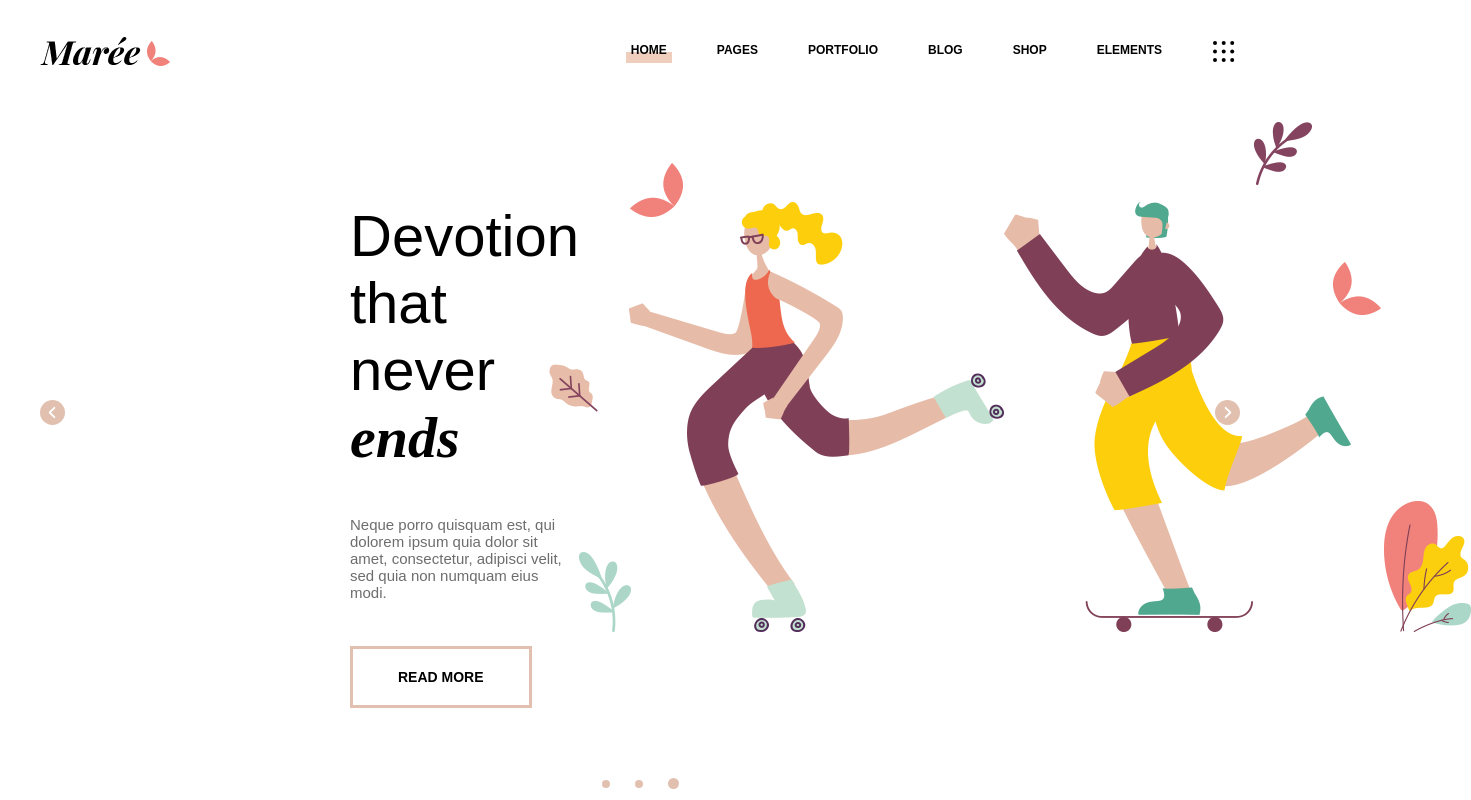
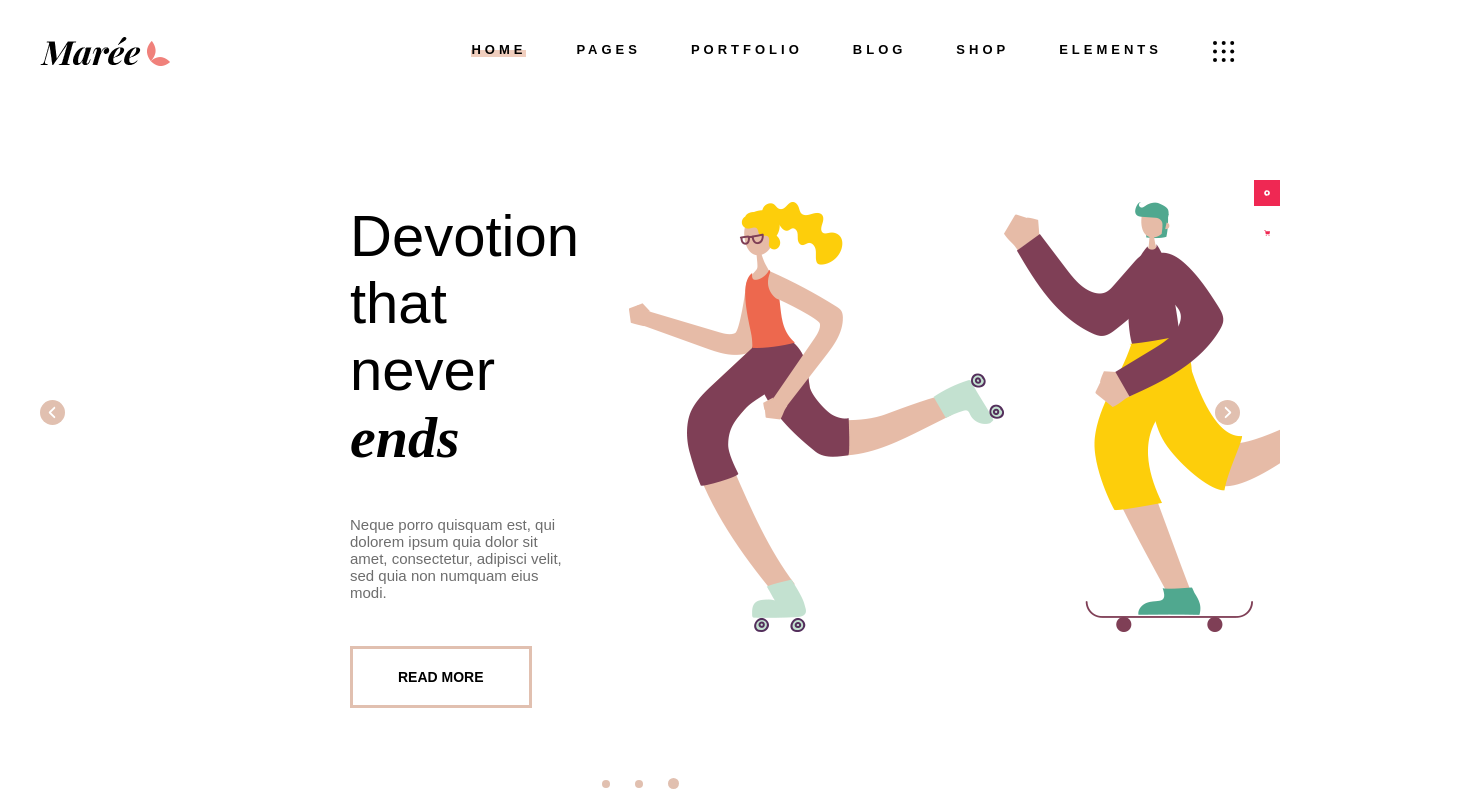
Before and after one commit to MirkoCherchi/proj-html-vuejs, a Vue app: page / in a window 1280 px wide. Shown: the top 800 px of the page, 1471 px wide, since content can reach past the window. Built offline with nearby package versions, Linux system fonts and the light colour scheme.

Commit message:
feat: new function

```diff
--- a/src/App.vue
+++ b/src/App.vue
@@ -19,6 +19,35 @@ export default {
     <Header />
     <Main />
     <Footer />
+
+    <img class="absolute-circle" src="../src/assets/svg/svg-4.svg" alt="">
+    <img class="absolute-shop" src="../src/assets/svg/svg-6.svg" alt="">
+
 </template>
 
-<style scoped lang="scss"></style>
+<style scoped lang="scss">
+
+
+img{
+    position: fixed;
+    top: 180px;
+    right: 0;
+    bottom: 0;
+}
+ .absolute-shop {
+    width: 2%;
+    right: 0;
+    top: calc(180px + 5%);
+    background-color: #fff;
+    padding: 10px;
+    z-index: 999;
+}
+
+.absolute-circle {
+    width: 2%;
+    right: 0;
+    background-color: #ef2853;
+    padding: 10px;
+    z-index: 999;
+}
+</style>
--- a/src/assets/style/_reset.scss
+++ b/src/assets/style/_reset.scss
@@ -7,6 +7,7 @@
 body{
     font-family: Muli,sans-serif;
     cursor: url(../../../public/img/cursor.png) 10 10, auto;
+
 }
 
 ul{
--- a/src/components/footer/Footer.vue
+++ b/src/components/footer/Footer.vue
@@ -31,6 +31,15 @@ export default {
                 },
             ],
         };
+
+    },
+    methods: {
+        scrollToTop() {
+            window.scrollTo({
+                top: 0,
+                behavior: "smooth",
+            });
+        },
     },
 };
 </script>
@@ -39,7 +48,7 @@ export default {
     <footer>
         <div class="cont-footer">
             <!-- Freccia decorativa -->
-            <img class="arrow1" src="../../assets/svg/svg-2.svg" alt="" />
+            <img @click="scrollToTop" class="arrow1" src="../../assets/svg/svg-2.svg" alt="" />
 
             <!-- Contenitore degli elementi -->
             <div class="items">
@@ -91,6 +100,7 @@ export default {
         position: absolute;
         bottom: 35px;
         right: 35px;
+        cursor: pointer;
     }
 }
 
@@ -122,7 +132,12 @@ export default {
             a {
                 text-decoration: none;
                 color: $black;
+
+                &:hover{
+                    color: $white;
+                }
             }
+
         }
     }
 }
--- a/src/components/header/HeaderNavbar.vue
+++ b/src/components/header/HeaderNavbar.vue
@@ -31,13 +31,13 @@ export default {
     <!-- Lista di navigazione con elementi dinamici -->
     <ul class="list-nav">
         <!-- Itera sugli elementi di navigazione nell'array -->
-        <li v-for="(item, index) in navItems" :class="{ active: index === currentActiveIndex }">
-            <!-- Se l'elemento non ha un'immagine, mostra un link di testo -->
-            <a :href="item.href" v-if="!item.imgSrc" @click="setActive(index)">
+        <li v-for="(item, index) in navItems">
+            <!-- Aggiungi la classe active solo se l'elemento non ha un'immagine -->
+            <a :href="item.href" v-if="!item.imgSrc" :class="{ active: index === currentActiveIndex }" @click="setActive(index)">
                 {{ item.text }}
             </a>
-            <!-- Se l'elemento ha un'immagine, mostra un link con l'immagine -->
-            <a :href="item.href" v-else>
+            <!-- Per gli elementi con immagine, applica la classe active in modo simile -->
+            <a :href="item.href" v-else :class="{ active: index === currentActiveIndex }">
                 <img class="absolute-circle" :src="item.imgSrc" :alt="item.alt" />
             </a>
         </li>
@@ -58,7 +58,12 @@ export default {
             color: $black;
             text-transform: uppercase;
             font-weight: 600;
-            font-size: 12px;
+            font-size: 13px;
+        letter-spacing: 4px;
+
+        &:hover{
+            background: linear-gradient(to top, $bg-li 50%, $white 50%);
+        }
         }
     }
 
--- a/src/components/main/MainSection1.vue
+++ b/src/components/main/MainSection1.vue
@@ -114,6 +114,25 @@ h1 {
     display: flex;
     width: 100%;
     padding: 100px 280px 0px 350px;
+    overflow: hidden;
+    &:hover .absolute1{
+            transform: translateX(-80px) translateY(-220px) rotate(360deg);
+    }
+    &:hover .absolute2{
+            transform: translateX(0px) translateY(-50px) rotate(360deg);
+    }
+    &:hover .absolute5{
+            transform: translateX(-40px) translateY(-450px) rotate(360deg);
+    }
+    &:hover .absolute3{
+            transform: translateX(200px) translateY(-500px) rotate(360deg);
+    }
+    &:hover .absolute4{
+            transform: translateX(300px) translateY(-100px) rotate(360deg);
+    }
+    &:hover .absolute6{
+            transform: translateX(300px) translateY(-400px) rotate(360deg);
+    }
 }
 
 .left-section1 {
@@ -149,50 +168,55 @@ h1 {
 
 .image-container {
     display: flex;
+
+
+
 }
 
 .img-left {
     position: relative;
 
+
+
     .absolute1 {
         position: absolute;
-        bottom: 220px;
-        left: -80px;
+        transform: translateX(1010px) translateY(-220px);
+        transition: transform 2s;
     }
 
     .absolute2 {
         position: absolute;
-        bottom: 0;
-        left: -50px;
+        transform: translateX(1010px) translateY(-220px);
+        transition: transform 2s;
     }
 
     .absolute5 {
-        position: absolute;
-        left: 0;
-        top: -40px;
+         position: absolute;
+        transform: translateX(1010px) translateY(-220px);
+        transition: transform 2s;
     }
+
 }
 
 .img-right {
     position: relative;
 
     .absolute3 {
-        position: absolute;
-        right: 360px;
-        top: -80px;
-        left: 250px;
+         position: absolute;
+        transform: translateX(1010px) translateY(-220px);
+        transition: transform 2s;
     }
 
     .absolute4 {
-        position: absolute;
-        right: -120px;
-        bottom: 0;
+         position: absolute;
+        transform: translateX(1010px) translateY(-220px);
+        transition: transform 2s;
     }
 
     .absolute6 {
         position: absolute;
-        right: -30px;
-        top: 60px;
+        transform: translateX(1010px) translateY(-220px);
+        transition: transform 2s;
     }
 }
 
--- a/src/components/main/MainSection2.vue
+++ b/src/components/main/MainSection2.vue
@@ -115,23 +115,7 @@ export default {
         width: 100%;
     }
 
-    .absolute-shop {
-        position: absolute;
-        width: 8%;
-        top: 185px;
-        right: 0;
-        background-color: #fff;
-        padding: 10px;
-    }
 
-    .absolute-circle {
-        position: absolute;
-        width: 8%;
-        top: 120px;
-        right: 0;
-        background-color: $bg-8;
-        padding: 10px;
-    }
 
     .arrow1 {
         position: absolute;
--- a/src/components/main/MainSection3.vue
+++ b/src/components/main/MainSection3.vue
@@ -1,5 +1,14 @@
 <script>
-export default {};
+export default {
+    methods: {
+        scrollToTop() {
+            window.scrollTo({
+                top: 0,
+                behavior: "smooth",
+            });
+        },
+    },
+};
 </script>
 
 <template>
@@ -8,14 +17,16 @@ export default {};
         <!-- Contenitore della sezione 3 -->
         <div class="cont-section3">
             <!-- Icona freccia -->
-            <img class="arrow1" src="../../assets/svg/svg-2.svg" alt="" />
+            <img @click="scrollToTop" class="arrow1" src="../../assets/svg/svg-2.svg" alt="" />
             <!-- Titolo della sezione -->
             <h2>Working <span>process</span></h2>
             <!-- Contenitore delle card -->
             <div class="cards">
                 <!-- Prima card -->
                 <div class="card">
-                    <div class="icon"><font-awesome-icon class="light" :icon="['fas', 'lightbulb']" /></div>
+                    <div class="icon">
+                        <font-awesome-icon class="light" :icon="['fas', 'lightbulb']" />
+                    </div>
                     <h4>First there's an idea</h4>
                     <p>
                         Lorem ipsum dolor sit, conetu adipisc sed be er ore aliqua pleasure
@@ -46,7 +57,9 @@ export default {};
                 </div>
                 <!-- Quarta card -->
                 <div class="card">
-                    <div class="icon"><font-awesome-icon class="pen" :icon="['fas', 'pen']" /></div>
+                    <div class="icon">
+                        <font-awesome-icon class="pen" :icon="['fas', 'pen']" />
+                    </div>
                     <h4>So we draw along</h4>
                     <p>
                         Lorem ipsum dolor sit, conetu adipisc sed be er ore aliqua pleasure
@@ -74,6 +87,7 @@ export default {};
         height: 28px;
         width: 28px;
         padding: 5px;
+        cursor: pointer;
     }
 }
 
--- a/src/components/main/MainSection4.vue
+++ b/src/components/main/MainSection4.vue
@@ -77,10 +77,12 @@ export default {};
         font-weight: 600;
         cursor: pointer;
 
+
         // Stile per l'hover del bottone
         &:hover {
             background-color: $bg-12;
             color: $white;
+            transition: 0.5s;
         }
     }
 }
--- a/src/components/main/MainSection5.vue
+++ b/src/components/main/MainSection5.vue
@@ -1,5 +1,14 @@
 <script>
-export default {};
+export default {
+    methods: {
+        scrollToTop() {
+            window.scrollTo({
+                top: 0,
+                behavior: "smooth",
+            });
+        },
+    },
+};
 </script>
 
 <template>
@@ -7,7 +16,7 @@ export default {};
         <!-- Contenitore principale della sezione 5 -->
         <div class="cont-sec5">
             <!-- Icona freccia -->
-            <img class="arrow1" src="../../assets/svg/svg-2.svg" alt="arrow" />
+            <img @click="scrollToTop" class="arrow1" src="../../assets/svg/svg-2.svg" alt="arrow" />
             <!-- Contenitore delle cards -->
             <div class="cards">
                 <!-- Card 1 -->
@@ -20,7 +29,9 @@ export default {};
                         <div class="stick-bottom">May '19</div>
                     </div>
                     <!-- Immagine della card -->
+                    <div class="img-cont">
                     <img src="/img/h-2-blog-img-1.jpg" alt="" />
+                </div>
                     <!-- Titolo della card -->
                     <h5>This way, loves: a detailed guide through new design</h5>
                     <!-- Autore della card -->
@@ -32,7 +43,9 @@ export default {};
                         <div class="stick-top">07</div>
                         <div class="stick-bottom">May '19</div>
                     </div>
+                    <div class="img-cont">
                     <img src="/img/h-2-blog-img-2.jpg" alt="" />
+                </div>
                     <h5>This way, loves: a detailed guide through new design</h5>
                     <p>By Emily Fields</p>
                 </div>
@@ -42,7 +55,9 @@ export default {};
                         <div class="stick-top">07</div>
                         <div class="stick-bottom">May '19</div>
                     </div>
+                    <div class="img-cont">
                     <img src="/img/h-2-blog-img-3.jpg" alt="" />
+                </div>
                     <h5>This way, loves: a detailed guide through new design</h5>
                     <p>By Emily Fields</p>
                 </div>
@@ -66,6 +81,7 @@ export default {};
         height: 28px;
         width: 28px;
         padding: 5px;
+        cursor: pointer;
     }
 }
 
@@ -79,11 +95,13 @@ export default {};
     .card {
         position: relative;
 
+
         .stick {
             position: absolute;
             text-align: center;
             top: -17px;
             left: 15px;
+            z-index: 1;
 
             .stick-top {
                 background-color: $bg-7;
@@ -103,10 +121,20 @@ export default {};
                 clip-path: polygon(0 0, 100% 0, 100% 100%, 50% 70%, 0 100%);
             }
         }
+.img-cont{
+    overflow: hidden;
+}
+        img {
+    width: 100%;
+    transition: 0.5s;
+    overflow: hidden;
 
-        img {
-            width: 100%;
-        }
+    &:hover {
+        transform: scale(1.05);
+
+
+    }
+}
 
         h5 {
             font-size: 21px;
```
